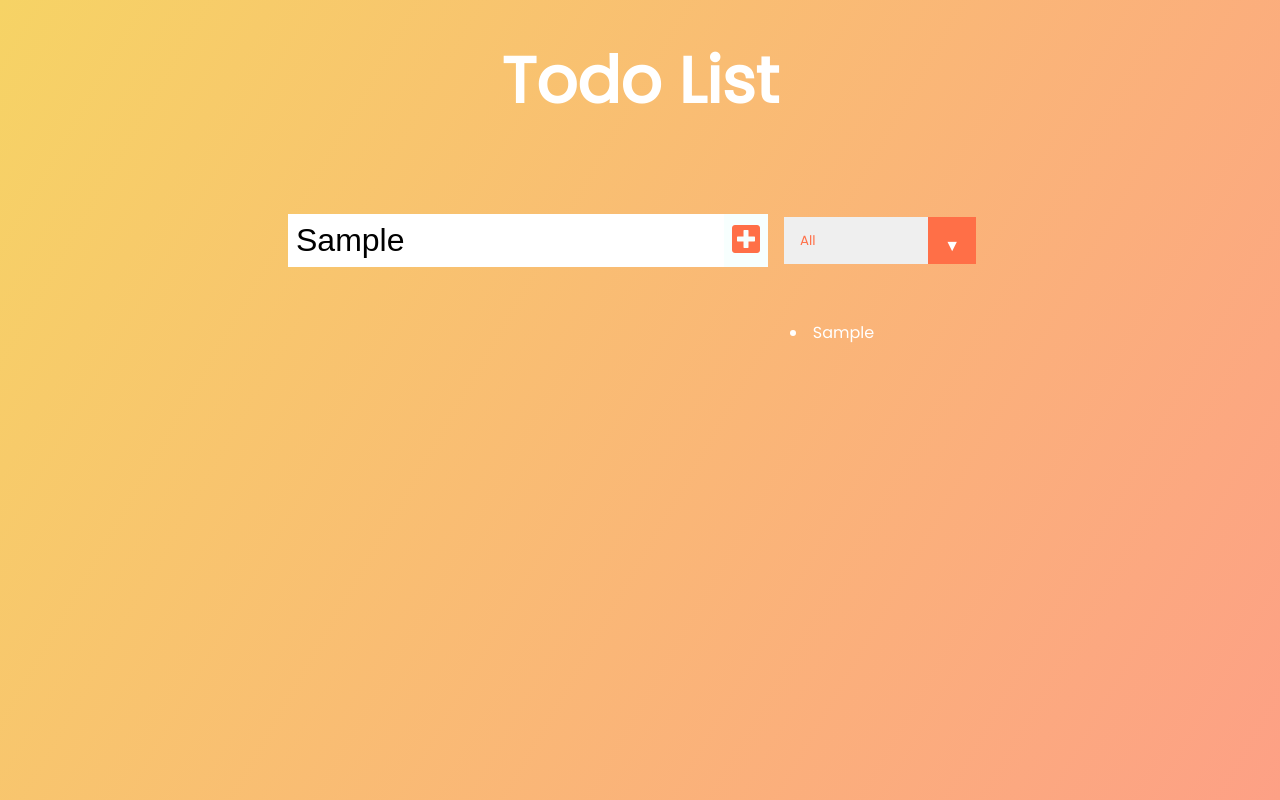
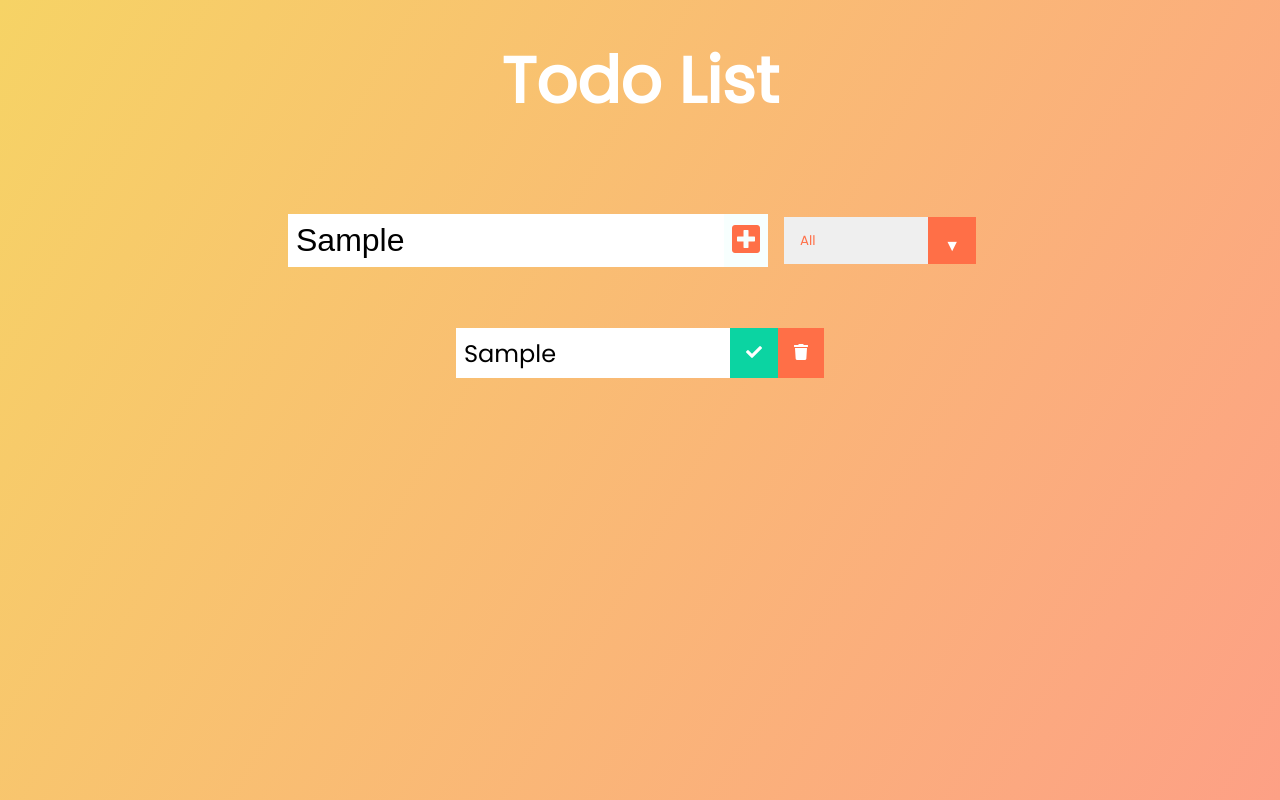
Before and after one commit to irehmanullah/To-Do-App, a React (Create React App) app: page / in a window 1280 px wide. Both pictures are taken after typing "Sample" into the empty fields and a click on the button 746 px from the left and 240 px from the top of the page. Built offline with nearby package versions, Linux system fonts and the light colour scheme.

Commit message:
improvements...

```diff
--- a/src/App.js
+++ b/src/App.js
@@ -5,14 +5,13 @@
 function App() {
   const [inputText, setInputText] = useState("");
   const [todos, setTodos] = useState([]);
-  console.log(todos);
   return (
     <div className="App">
       <header>
         <h1>Todo List</h1>
       </header>
       <Form todos={todos} setTodos={setTodos} inputText={inputText} setInputText={setInputText}/>
-      <TodoList inputText={inputText}/>
+      <TodoList todos={todos}/>
     </div>
   );
 }
--- /dev/null
+++ b/src/Components/Todo.js
@@ -0,0 +1,14 @@
+
+const Todo = ({ text }) => {
+    const deleteHandler = () => {
+
+    }
+    return (
+        <div className="todo">
+            <li className="todo-item">{text}</li>
+            <button className="complete-btn"><i className="fas fa-check"></i></button>
+            <button className="trash-btn"><i className="fas fa-trash"></i></button>
+        </div>
+    )
+}
+export default Todo;
--- a/src/Components/TodoList.js
+++ b/src/Components/TodoList.js
@@ -1,10 +1,12 @@
 
-const TodoList = ({inputText}) => {
+import Todo from "./Todo";
+const TodoList = ({ todos }) => {
     return (
         <div className="todo-container">
-      <ul className="todo-list"></ul>
-      <li>{inputText}</li>
-    </div>
+            <ul className="todo-list">
+            {todos.map((todo) => (<Todo text={todo.text} key={todo.id}/>))}
+            </ul>
+        </div>
     )
 }
 export default TodoList;
```
